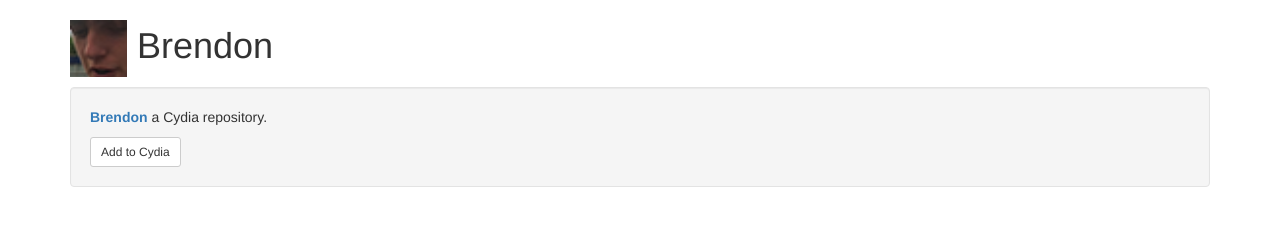
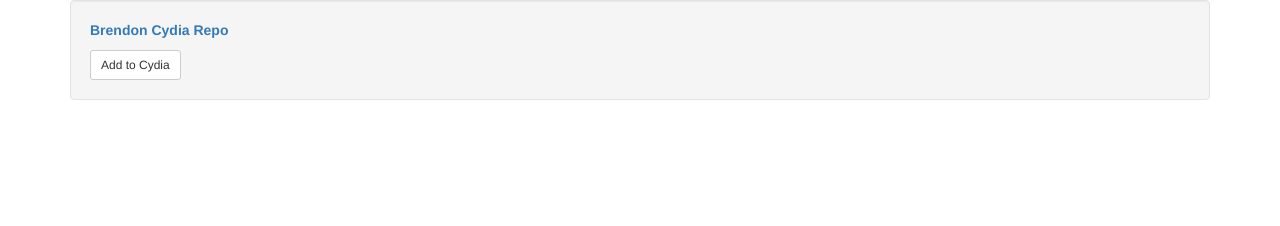
Before and after one commit to Wuuub/wuuub.github.io, a plain HTML site: page index.html in a window 1280 px wide. Drawn offline with nearby package versions, Linux system fonts and the light colour scheme.

Commit message:
Update index.html

```diff
--- a/index.html
+++ b/index.html
@@ -1,21 +1,16 @@
  <!DOCTYPE html>
 <html lang="en">
 <head>
-  <title>Brendon // Wub</title>
+  <title>Brendon Cydia Repo</title>
   <meta charset="utf-8">
   <meta name="viewport" content="width=device-width, initial-scale=1">
   <link rel="stylesheet" href="https://maxcdn.bootstrapcdn.com/bootstrap/3.3.5/css/bootstrap.min.css">
   <script src="https://ajax.googleapis.com/ajax/libs/jquery/2.1.3/jquery.min.js"></script>
 </head>
 <body>
-
-<div class="container">
-	<h1><img src="CydiaIcon.png"> Brendon</h1>
-</div>
-
 <div class="container">
 	<div class="well">
-		<p><span class="text-primary"><b>Brendon</span></b> a Cydia repository.</p>
+		<p><span class="text-primary"><b>Brendon Cydia Repo</span></b></p>
 		<a class="btn btn-sm btn-default" href="cydia://url/https://cydia.saurik.com/api/share#?source=https://wuuub.github.io">Add to Cydia</a>
 	</div>
 </div>
```
